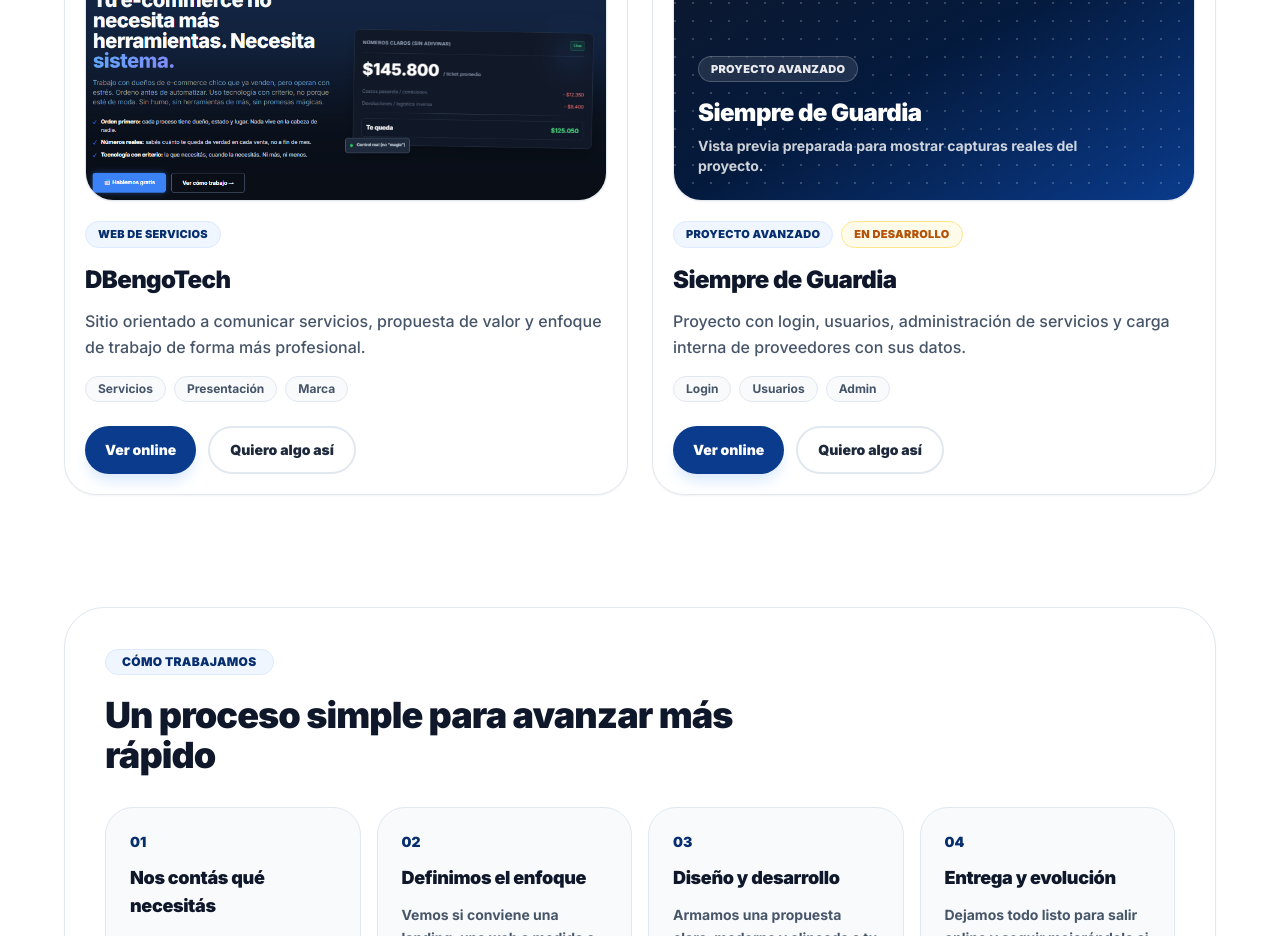
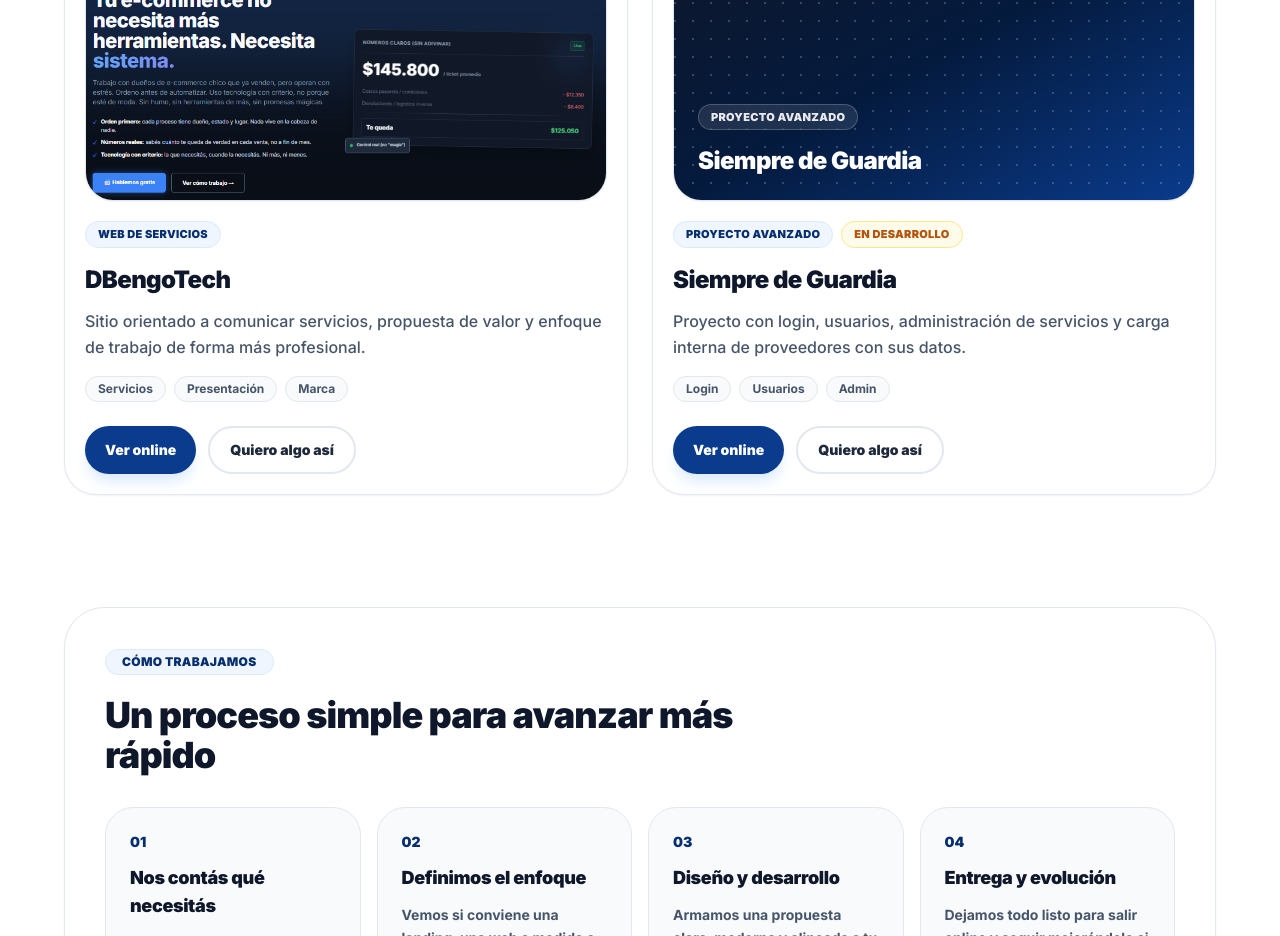
Before and after one commit to BengoDamian/oriavision-hub, a Next.js app: page /web in a window 1280 px wide. Shown: the part 3140-4076 px from the top of the page. Built offline with nearby package versions, Linux system fonts and the light colour scheme; no server answers.

Commit message:
Update page.tsx

```diff
--- a/src/app/web/page.tsx
+++ b/src/app/web/page.tsx
@@ -188,9 +188,6 @@ function ProjectPreview({ project }: { project: Project }) {
             </div>
             <div className="mt-4 text-2xl font-black leading-tight tracking-tight text-white">
               {project.title}
-            </div>
-            <div className="mt-2 text-sm font-semibold text-white/80">
-              Vista previa preparada para mostrar capturas reales del proyecto.
             </div>
           </div>
         </div>
```
